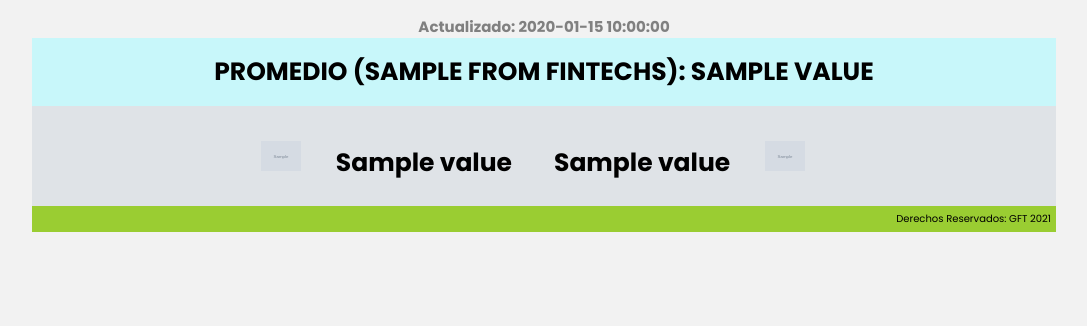
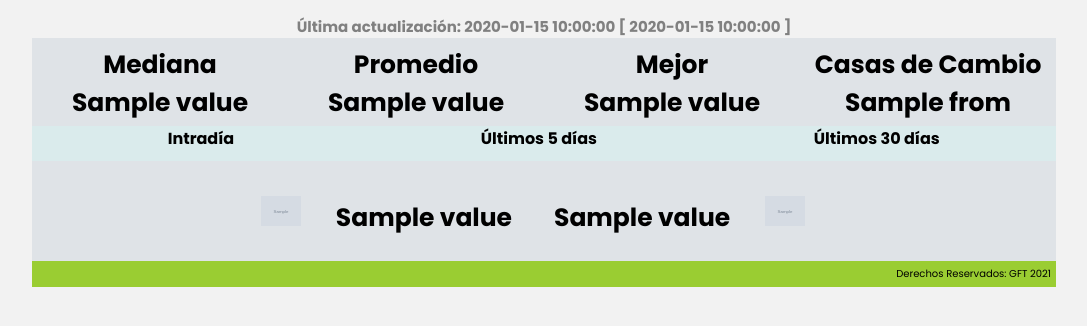
Before and after one commit to gfreundt/DolarPeru_Web, a Flask app: template templates/layout.html in a window 1280 px wide. Shown: the part 117-443 px from the top of the page, without its empty margins (96-1183 px from the left). Run offline with Flask 2, Linux system fonts and the light colour scheme; the template is opened without the code that fills it: most values are stand-ins (such as "Sample title", 1, 10 or a date in 2020); grey boxes marked "Sample" are stand-in pictures.

Commit message:
Design Changes

```diff
--- a/main.py
+++ b/main.py
@@ -7,6 +7,7 @@ def which_system():
 	systems = [{'name': 'GFT-Tablet', 'root_path': r'C:\pythonCode'},
 		 	   {'name': 'raspberrypi', 'root_path': r'/home/pi/pythonCode'},
 			   {'name': 'Power', 'root_path': r'D:\pythonCode'},
+			   {'name': 'Ubuntu-gft', 'root_path': '/home/gabriel/pythonCode'},
 			   {'name': 'all others', 'root_path': '/home/gabfre/pythonCode'}]
 	for system in systems:
 		if system['name'] in platform.node():
@@ -15,7 +16,7 @@ def which_system():
 
 
 def construct_data(filename):
-	# Access Google Cloud Storage  Bucket
+	# Access Google Cloud Storage Bucket
 	client = storage.Client.from_service_account_json(json_credentials_path=GCLOUD_KEYS)
 	bucket = client.get_bucket('data-bucket-gft')
 	file_in_bucket = bucket.blob('/DolarPeru_data/' + filename)
@@ -23,7 +24,6 @@ def construct_data(filename):
 	details = data['details']
 	details1, details2 = details[:len(details)//2], details[len(details)//2:]
 	return data, details1, details2
-
 
 
 ROOT_PATH = which_system()
--- a/static/style.css
+++ b/static/style.css
@@ -1,4 +1,4 @@
-@import url("https://fonts.googleapis.com/css2?family=Poppins:wght@400;700;900&family=Raleway:wght@400;600;800;900&display=swap");
+@import url("https://fonts.googleapis.com/css2?family=Poppins:wght@400;550;700;900&family=Raleway:wght@400;600;800;900&display=swap");
 :root {
   --primary-color: #667AF3;
 }
@@ -67,26 +67,47 @@ main .actualizado {
   font-weight: 700;
 }
 
-main .promedio {
+main .resumen {
   color: black;
-  background-color: #c8f7fa;
-  padding-top: 15px;
-  padding-bottom: 15px;
+  background-color: #dfe3e7;
+  padding-top: 8px;
+  padding-bottom: 80px;
   font-size: 25px;
   font-weight: 700;
-  text-transform: uppercase;
+}
+
+main .resumen .promedio {
+  width: 25%;
+  float: left;
+}
+
+main .resumen .mediano {
+  width: 25%;
+  float: left;
+}
+
+main .resumen .mejor {
+  width: 25%;
+  float: left;
+}
+
+main .resumen .casas {
+  width: 25%;
+  float: left;
 }
 
 main .graphs {
   background-color: #daebec;
   text-align: left;
+  padding-bottom: 35px;
+  margin-bottom: 0px;
 }
 
 main .graphs .intraday {
   padding-left: 25px;
   padding-right: 20px;
   padding-top: 15px;
-  padding-bottom: 15px;
+  padding-bottom: 10px;
   height: 180px;
   width: 280px;
 }
@@ -95,7 +116,7 @@ main .graphs .last-5-days {
   padding-left: 25px;
   padding-right: 20px;
   padding-top: 15px;
-  padding-bottom: 15px;
+  padding-bottom: 10px;
   height: 180px;
   width: 280px;
 }
@@ -104,8 +125,29 @@ main .graphs .last-30-days {
   padding-left: 25px;
   padding-right: 10px;
   padding-top: 15px;
-  padding-bottom: 15px;
+  padding-bottom: 10px;
   height: 180px;
+}
+
+main .graphs .title-intraday {
+  font-weight: bold;
+  width: 33%;
+  float: left;
+  text-align: center;
+}
+
+main .graphs .title-last-5-days {
+  font-weight: bold;
+  width: 33%;
+  float: left;
+  text-align: center;
+}
+
+main .graphs .title-last-30-days {
+  font-weight: bold;
+  width: 33%;
+  float: left;
+  text-align: center;
 }
 
 main .main-info {
--- a/static/style.scss
+++ b/static/style.scss
@@ -1,4 +1,4 @@
-@import url('https://fonts.googleapis.com/css2?family=Poppins:wght@400;700;900&family=Raleway:wght@400;600;800;900&display=swap');
+@import url('https://fonts.googleapis.com/css2?family=Poppins:wght@400;550;700;900&family=Raleway:wght@400;600;800;900&display=swap');
 
 :root {
     --primary-color: #667AF3;
@@ -68,25 +68,46 @@ main {
         font-weight: 700;
     }
 
-    .promedio {
+    .resumen {
         color: black;
-        background-color: rgb(200, 247, 250);
-        padding-top: 15px;
-        padding-bottom: 15px;
-        font-size:25px;
+        background-color: rgb(223, 227, 231);
+        padding-top: 8px;
+        padding-bottom: 80px;
+        font-size: 25px;
         font-weight: 700;
-        text-transform: uppercase;
+
+        .promedio {
+            width: 25%;
+            float: left;
+        }
+
+        .mediano {
+            width: 25%;
+            float: left;
+        }
+
+        .mejor {
+            width: 25%;
+            float: left;
+        }
+
+        .casas {
+            width: 25%;
+            float: left;
+        }
     }
 
     .graphs {
         background-color: rgb(218, 235, 236);
         text-align: left;
+        padding-bottom: 35px;
+        margin-bottom: 0px;
 
         .intraday {
             padding-left: 25px;
             padding-right: 20px;
             padding-top: 15px;
-            padding-bottom: 15px;
+            padding-bottom: 10px;
             height: 180px;
             width: 280px;
         }
@@ -95,7 +116,7 @@ main {
             padding-left: 25px;
             padding-right: 20px;
             padding-top: 15px;
-            padding-bottom: 15px;
+            padding-bottom: 10px;
             height: 180px;
             width: 280px;
         }
@@ -104,8 +125,29 @@ main {
             padding-left: 25px;
             padding-right: 10px;
             padding-top: 15px;
-            padding-bottom: 15px;
+            padding-bottom: 10px;
             height: 180px;
+        }
+
+        .title-intraday {
+            font-weight: bold;
+            width:33%;
+            float: left;
+            text-align: center;
+        }
+
+        .title-last-5-days {
+            font-weight: bold;
+            width:33%;
+            float: left;
+            text-align: center;
+        }
+
+        .title-last-30-days {
+            font-weight: bold;
+            width:33%;
+            float: left;
+            text-align: center;
         }
 
     }
--- a/templates/compra.html
+++ b/templates/compra.html
@@ -1,6 +1,6 @@
 {% extends "layout.html" %}
     {% block title %}
-        Valor de Compra del <span>Dólar</span>
+        Tipo de Cambio <span>Compra</span>
     {% endblock title %}
 
     {% block graphs %}
--- a/templates/layout.html
+++ b/templates/layout.html
@@ -27,13 +27,32 @@
             {% block title %}{% endblock title %}
         </div>
         <div class="actualizado">
-            Actualizado: {{ head.time }}
+            Última actualización: {{ head.time }}
+            [ {{ head.time }} ]
         </div>
-        <div class="promedio">
-            Promedio ({{ head.from }} FINTECHS): {{ head.value }}
+        <div class="resumen">
+            <div class="promedio">
+                Mediana<br>
+                {{ head.value }}
+            </div>
+            <div class="mediano">
+                Promedio<br>
+                {{ head.value }}
+            </div>
+            <div class="mejor">
+                Mejor<br>
+                {{ head.value }}
+            </div>
+            <div class="casas">
+                Casas de Cambio<br>
+                {{ head.from }}
+            </div>
         </div>
         <div class="graphs">
             {% block graphs %}{% endblock graphs %}
+            <div class="title-intraday">Intradía</div>
+            <div class="title-last-5-days">Últimos 5 días</div>
+            <div class="title-last-30-days">Últimos 30 días</div>
         </div>
         <div class="main-info">
             <div class="quote-box-left">
--- a/templates/venta.html
+++ b/templates/venta.html
@@ -1,6 +1,6 @@
 {% extends "layout.html" %}
     {% block title %}
-        Valor de Venta del <span>Dólar</span>
+        Tipo de Cambio <span>Venta</span>
     {% endblock title %}
 
     {% block graphs %}
```
Also changed, not shown: templates/index.html (deleted, +0 -71 lines), static/images/terracash.png, 2 other files.
